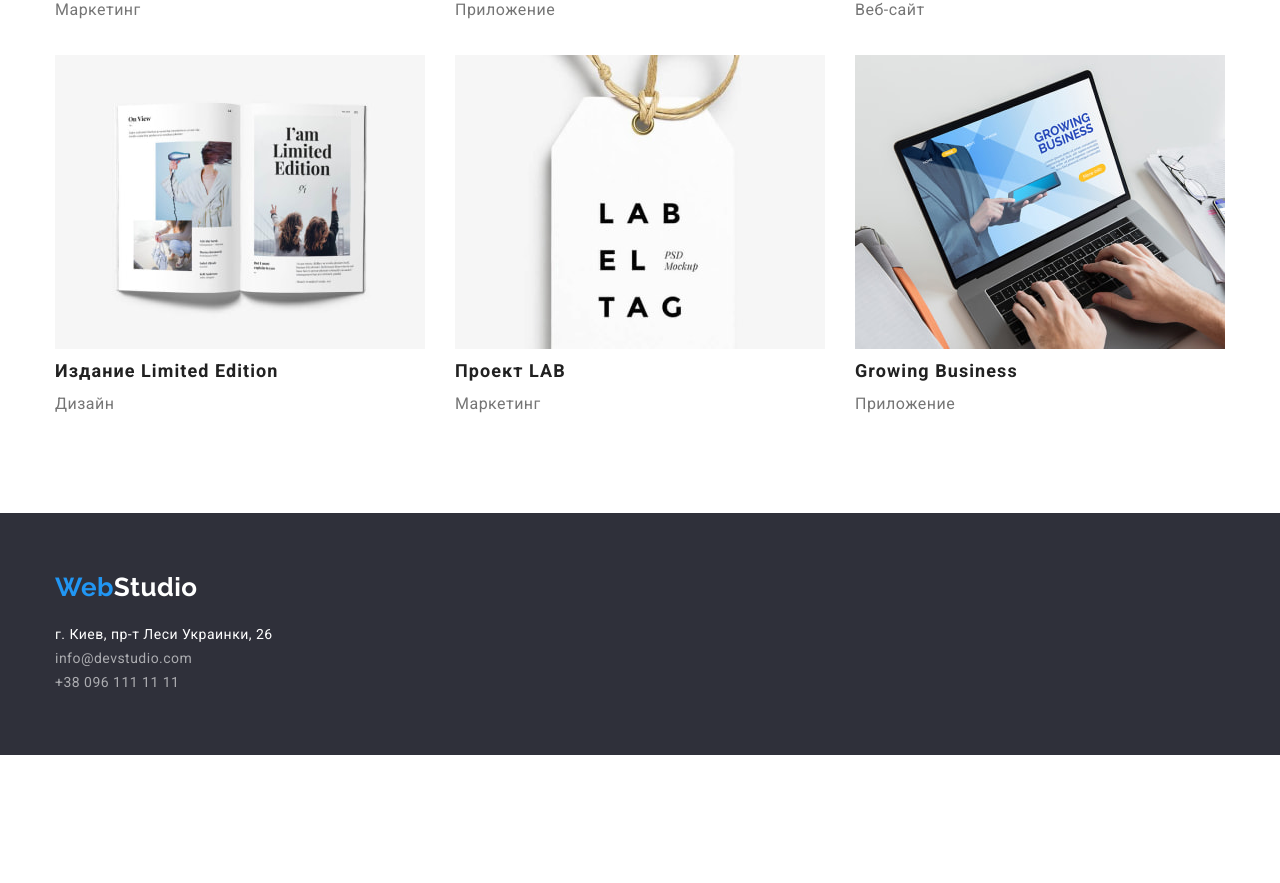
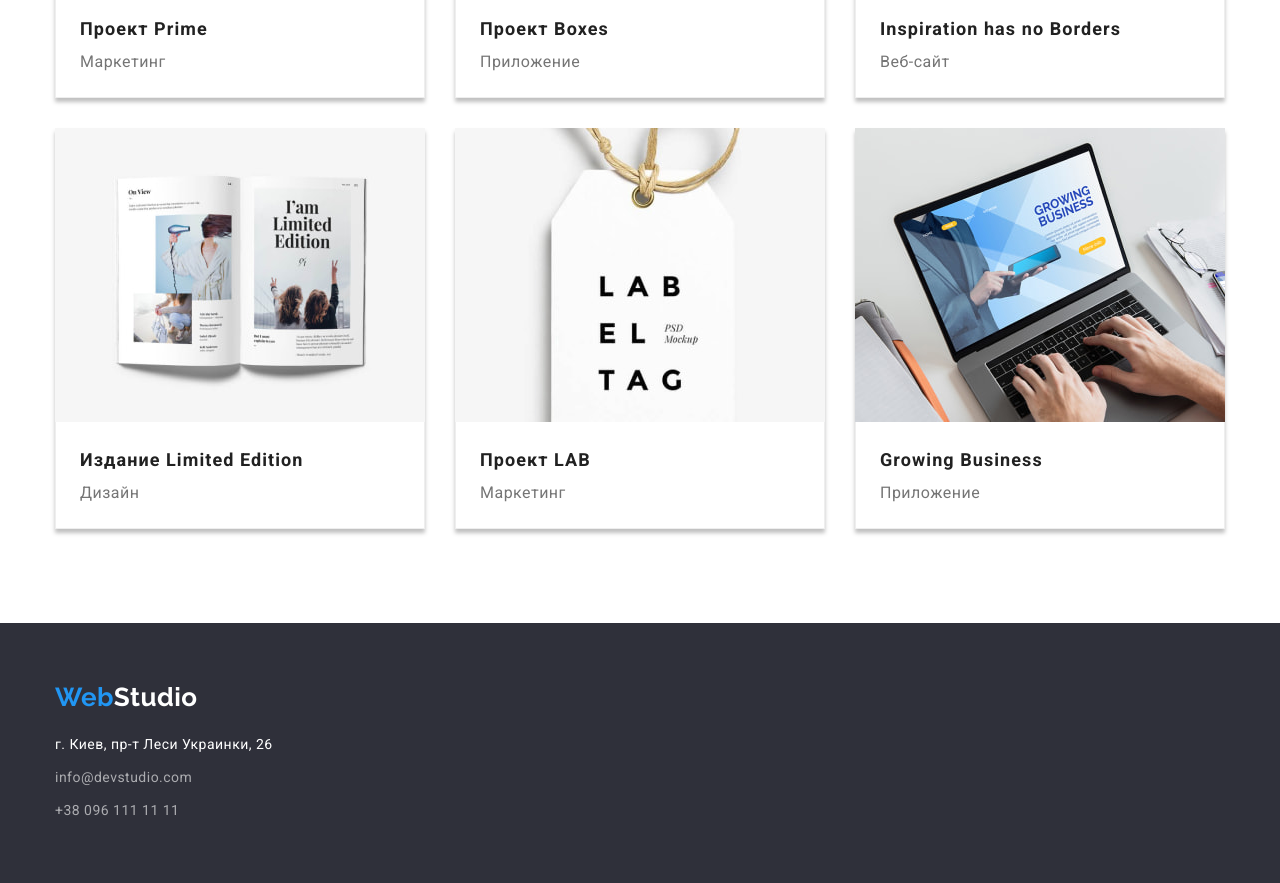
Before and after one commit to Nikolay-Akymenko/goit-markup-hw-03, a plain HTML site: page portfolio.html in a window 1280 px wide. Shown: the part 1108-1991 px from the top of the page. Before the commit the page ends 1863 px from the top, so only its background shows below. Drawn offline with nearby package versions, Linux system fonts and the light colour scheme.

Commit message:
Добавляет стили для карточек

```diff
--- a/css/styles.css
+++ b/css/styles.css
@@ -14,6 +14,12 @@ body {
 h1,h2,h3,h4,h5,h6,p,ul {
     margin: 0;
     padding: 0;
+}
+
+img {
+    display: block;
+    max-width: 100%;
+    height: auto;
 }
 
 /* Утилиты */
@@ -35,6 +41,7 @@ h1,h2,h3,h4,h5,h6,p,ul {
     padding-top: 94px;
     padding-bottom: 94px;
 }
+
 
 /* Верхняя линия */
 
@@ -125,6 +132,9 @@ h1,h2,h3,h4,h5,h6,p,ul {
 .hero {
     background-color: #2F303A;
     text-align: center;
+
+    padding-top: 200px;
+    padding-bottom: 200px;
 }
 
 
@@ -216,6 +226,7 @@ h1,h2,h3,h4,h5,h6,p,ul {
 }
 
 /* Work (Чем мы занимаемся) */
+
 .section-work {
 
 
@@ -246,12 +257,14 @@ h1,h2,h3,h4,h5,h6,p,ul {
 .team-list{
     list-style: none;
     display: flex;
-    /* margin-right: 30px; */
+    margin-right: 30px;
 }
 .team-list .item {
     margin-right: 30px;
-    padding-bottom: 30px;
+    background-color: #ffffff;
+    filter: drop-shadow(0px 4px 4px rgba(0, 0, 0, 0.25));
 }
+
 .team-list .item:nth-child(4n){
     margin-right: 0;
 }
@@ -276,6 +289,7 @@ h1,h2,h3,h4,h5,h6,p,ul {
     padding-bottom: 30px;
 }
 /* Footer */
+
 .footer {
     padding-top: 60px;
     padding-bottom: 60px;
@@ -291,7 +305,10 @@ h1,h2,h3,h4,h5,h6,p,ul {
 .address-link {
     color:rgba(255, 255, 255, 0.6);
     text-decoration: none;
+    display: block;
+    margin-top: 9px;
 }
+
 .address {
     color: #ffffff;
     font-family: Roboto , sans-serif;
@@ -299,7 +316,10 @@ h1,h2,h3,h4,h5,h6,p,ul {
     font-weight: 400;
     font-size: 14px;
     line-height: 1.71;
+
+    display: block;
 }
+
 .address-link:hover,
 .address-link:focus{
    color: var(--accent-color);
@@ -312,15 +332,13 @@ h1,h2,h3,h4,h5,h6,p,ul {
 .list-filter {
 
     display: flex;
+    align-items: center;
     justify-content: center;
     list-style: none;
-
-
 }
 .list-filter .item {
     margin-right: 8px;
     padding-bottom: 50px;
-
 }
 .list-filter .item:nth-child(5n){
     margin-right: 0;
@@ -339,7 +357,7 @@ h1,h2,h3,h4,h5,h6,p,ul {
 
 
     border-radius: 4px;
-    border: transparent;
+    border: none;
     padding: 6px 22px;
 
 }
@@ -350,6 +368,7 @@ h1,h2,h3,h4,h5,h6,p,ul {
 }
 /* Gallery (Галерея) */
 
+
 .gallery {
     display: flex;
     flex-wrap: wrap;
@@ -359,6 +378,14 @@ h1,h2,h3,h4,h5,h6,p,ul {
     width: 370px;
     margin-right: 30px;
     margin-bottom: 30px;
+
+    display: block;
+    box-shadow: 0px 4px 4px rgba(0, 0, 0, 0.25);
+
+}
+
+.items .gallery-link{
+    display: block;
 
 }
 .gallery .items:nth-child(3n){
@@ -383,5 +410,12 @@ h1,h2,h3,h4,h5,h6,p,ul {
     color: var(--primary-text-color);
     font-size: 16px;
     line-height: 1.88;
+}
 
+
+.gallery-description {
+
+    padding: 20px 24px;
+    border: 1px solid #EEEEEE;;
+    border-top: none;
 }
--- a/portfolio.html
+++ b/portfolio.html
@@ -58,64 +58,82 @@
                 <li class="items">
                     <a class="gallery-link" href="">
                         <img src="./images/portfolio/img(9).jpg" alt="MacBook Pro серго цвета" width="370" height="294">
+                        <div class="gallery-description">
                         <h2 class="gallery-title">Технокряк</h2>
                         <p class="gallery-text">Веб-сайт</p>
+                        </div>
                     </a>
                 </li>
                 <li class="items">
                     <a class="gallery-link" href="">
                         <img src="./images/portfolio/img(1).jpg" alt="Постер игра в баскетбол" width="370" height="294">
+                        <div class="gallery-description">
                         <h2 class="gallery-title">Постер New Orlean vs Golden Star</h2>
                         <p class="gallery-text">Дизайн</p>
+                        </div>
                      </a>
                 </li>
                 <li class="items">
                     <a class="gallery-link" href="">
                         <img src="./images/portfolio/img(2).jpg" alt="Логотип ресторана Seafood" width="370" height="294">
+                        <div class="gallery-description">
                         <h2 class="gallery-title">Ресторан Seafood</h2>
                         <p class="gallery-text">Приложение</p>
+                        </div>
                     </a>
                 </li>
                 <li class="items">
                     <a class="gallery-link" href="">
                         <img src="./images/portfolio/img(3).jpg" alt="Черные наушники" width="370" height="294">
+                        <div class="gallery-description">
                         <h2 class="gallery-title">Проект Prime</h2>
                         <p class="gallery-text">Маркетинг</p>
+                        </div>
                     </a>
                 </li>
                 <li class="items">
                     <a class="gallery-link" href="">
                         <img src="./images/portfolio/img(4).jpg" alt="Две коробки белого и серого цвета" width="370" height="294">
+                        <div class="gallery-description">
                         <h2 class="gallery-title">Проект Boxes</h2>
                         <p class="gallery-text">Приложение</p>
+                        </div>
                     </a>
                 </li>
                 <li class="items">
                     <a class="gallery-link" href="">
                         <img src="./images/portfolio/img(5).jpg" alt="Apple iMac" width="370" height="294">
+                        <div class="gallery-description">
                         <h2 class="gallery-title">Inspiration has no Borders</h2>
                         <p class="gallery-text">Веб-сайт</p>
+                        </div>
                     </a>
                 </li>
                 <li class="items">
                     <a class="gallery-link" href="">
                         <img src="./images/portfolio/img(6).jpg" alt="Журнал" width="370" height="294">
+                        <div class="gallery-description">
                              <h2 class="gallery-title">Издание Limited Edition</h2>
                              <p class="gallery-text">Дизайн</p>
+                        </div>
                     </a>
                 </li>
                 <li class="items">
                     <a class="gallery-link" href="">
                         <img src="./images/portfolio/img(7).jpg" alt="Бирка" width="370" height="294">
+                        <div class="gallery-description">
                         <h2 class="gallery-title">Проект LAB</h2>
                         <p class="gallery-text">Маркетинг</p>
+                        </div>
                     </a>
                 </li>
                     <li class="items">
                          <a class="gallery-link" href="">
                              <img src="./images/portfolio/img(8).jpg" alt="Работа за ноутбуком" width="370" height="294">
+                             <div class="gallery-description">
                              <h2 class="gallery-title">Growing Business</h2>
                              <p class="gallery-text">Приложение</p>
+                             </div>
                          </a>
                      </li>
             </ul>
@@ -129,13 +147,11 @@
         <div class="container">
         <a class="logo" href="./index.html">Web<span class="logo-white">Studio</span></a>
         <address class="address">
+            <p>г. Киев, пр-т Леси Украинки, 26</p>
 
-            г. Киев, пр-т Леси Украинки, 26 <br>
-
-            <a href="mailto:info@devstudio.com" class="address-link">info@devstudio.com</a> <br>
+            <a href="mailto:info@devstudio.com" class="address-link">info@devstudio.com</a>
 
             <a href="tel:+380961111111" class="address-link">+38 096 111 11 11</a>
-
         </address>
         </div>
     </footer>
```
Also changed, not shown: index.html (+4 -2 lines). Lines whose indentation alone changed are shown as unchanged.
